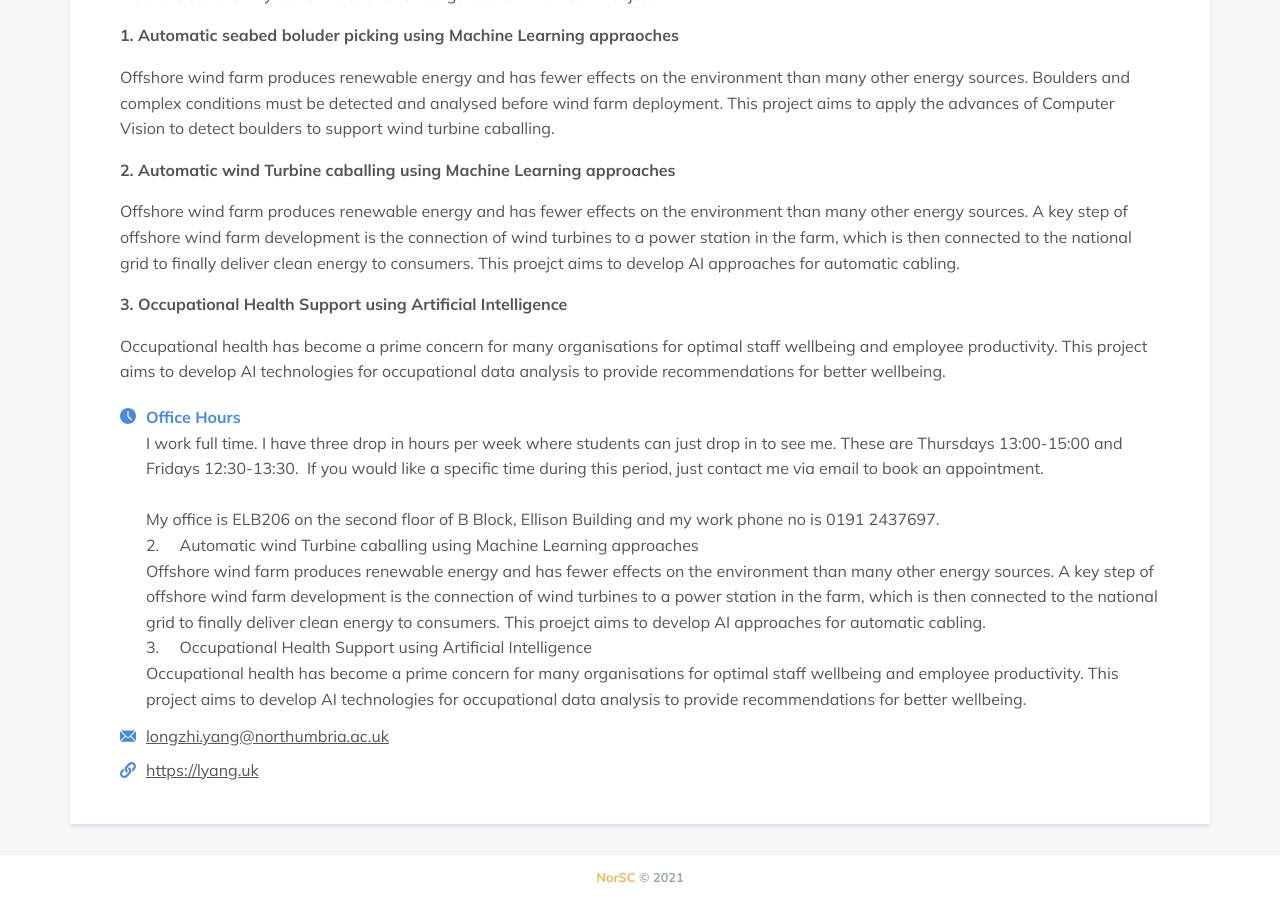
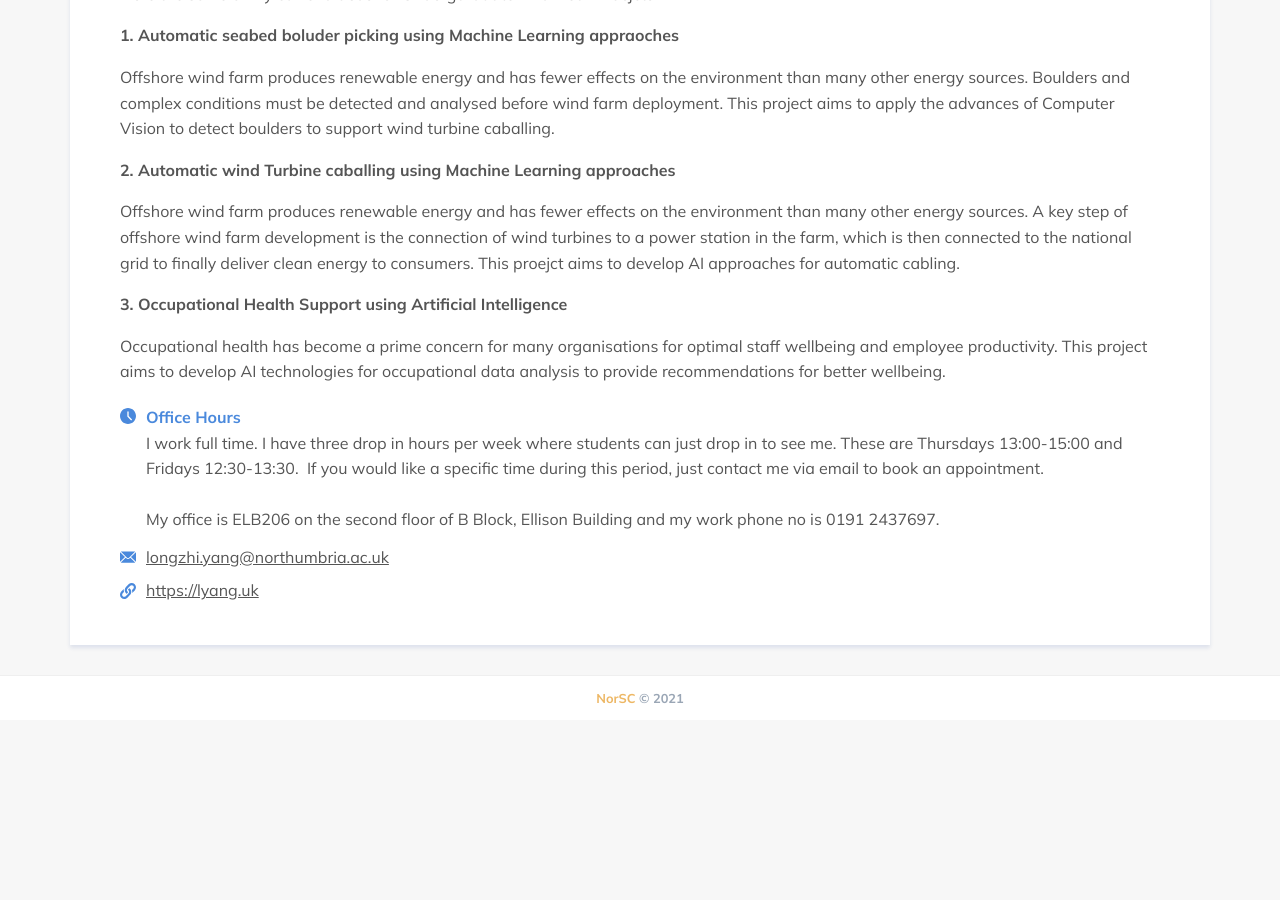
Before and after one commit to NorSC/supervisor-search, a Jekyll site: the page built from _supervisors/longzhi-yang.md, in a window 1280 px wide and 900 px high, scrolled down 601 px. Built offline with Jekyll 4.4.1, drawn with Linux system fonts in a browser that asks for light colours; a script that is not in the unit is left out; after the commit the page ends 1321 px from its top, so only the background shows below that.

Commit message:
Update Supervisors “longzhi-yang”

```diff
--- a/_supervisors/longzhi-yang.md
+++ b/_supervisors/longzhi-yang.md
@@ -14,14 +14,6 @@ office_hours: >
 
 
   My office is ELB206 on the second floor of B Block, Ellison Building and my work phone no is 0191 2437697.
-
-  2.	Automatic wind Turbine caballing using Machine Learning approaches
-
-  Offshore wind farm produces renewable energy and has fewer effects on the environment than many other energy sources. A key step of offshore wind farm development is the connection of wind turbines to a power station in the farm, which is then connected to the national grid to finally deliver clean energy to consumers. This proejct aims to develop AI approaches for automatic cabling.
-
-  3.	Occupational Health Support using Artificial Intelligence
-
-  Occupational health has become a prime concern for many organisations for optimal staff wellbeing and employee productivity. This project aims to develop AI technologies for occupational data analysis to provide recommendations for better wellbeing.
 research_group: Computer Vision and Natural Computing
 research_themes:
   - Artificial Intelligence
```
